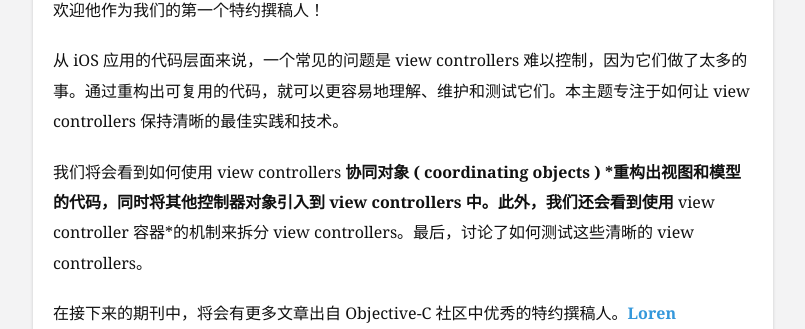
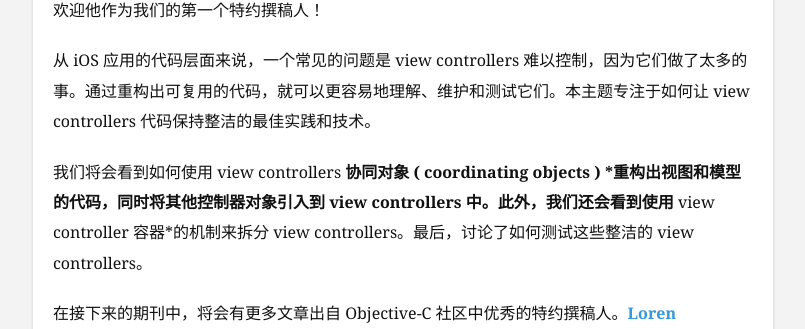
Before and after one commit to tang3w/tang3w.github.com, a Jekyll site: the page built from _posts/2013-10-21-介绍-objc.io.markdown, in a window 1280 px wide. Shown: the part 436-765 px from the top of the page, without its empty margins (237-1042 px from the left). Built offline with Jekyll 4.4.1, drawn with Linux system fonts in a browser that asks for light colours; Markdown is read by kramdown in place of the engine named in the settings; comment, search, counter and statistics services are not loaded.

Commit message:
Add a uncompleted post

```diff
--- a/_posts/2013-10-21-介绍-objc.io.markdown
+++ b/_posts/2013-10-21-介绍-objc.io.markdown
@@ -15,9 +15,9 @@ objc.io 由 [Chris Eidhof][1], [Daniel Eggert][2] 和 [Florian Kugler][3] 成立
 
 objc.io 每一期专注于某个特定的主题，包含多篇文章涵盖这个主题的各个方面。本期的主题是**更轻量的 View Controllers**，共有 4 篇文章，其中 3 篇来自创始团队，1 篇来自 [Ricki Gregersen][4]，欢迎他作为我们的第一个特约撰稿人！
 
-从 iOS 应用的代码层面来说，一个常见的问题是 view controllers 难以控制，因为它们做了太多的事。通过重构出可复用的代码，就可以更容易地理解、维护和测试它们。本主题专注于如何让 view controllers 保持清晰的最佳实践和技术。
+从 iOS 应用的代码层面来说，一个常见的问题是 view controllers 难以控制，因为它们做了太多的事。通过重构出可复用的代码，就可以更容易地理解、维护和测试它们。本主题专注于如何让 view controllers 代码保持整洁的最佳实践和技术。
 
-我们将会看到如何使用 view controllers *协同对象 ( coordinating objects ) *重构出视图和模型的代码，同时将其他控制器对象引入到 view controllers 中。此外，我们还会看到使用* view controller 容器*的机制来拆分 view controllers。最后，讨论了如何测试这些清晰的 view controllers。
+我们将会看到如何使用 view controllers *协同对象 ( coordinating objects ) *重构出视图和模型的代码，同时将其他控制器对象引入到 view controllers 中。此外，我们还会看到使用* view controller 容器*的机制来拆分 view controllers。最后，讨论了如何测试这些整洁的 view controllers。
 
 在接下来的期刊中，将会有更多文章出自 Objective-C 社区中优秀的特约撰稿人。[Loren Brichter][5]，[Peter Steinberger][6]，[Brent Simmons][7] 和 [Ole Begemann][8] 已经致力于今后的写作。如果你对某个主题有自己的看法，并且想将你的文章贡献给 objc.io，请邮件[联系我们][9]吧！
 
--- a/_posts/2013-10-22-更轻量的-view-controllers.markdown
+++ b/_posts/2013-10-22-更轻量的-view-controllers.markdown
@@ -3,7 +3,7 @@ layout: post
 title: "更轻量的 View Controllers"
 published: true
 categories:
-- true
+- translate
 - objc.io
 ---
 
@@ -182,7 +182,7 @@ self.tableView.dataSource = photosArrayDataSource;
 
 ### 总结
 
-我们已经看到用来创建更小巧的 view controllers 的技术。我们并不是想把这些技术应用到每一个角落，只是我们有一个目标：写可维护的代码。知道这些模式后，我们就更有可能把那些笨重的 view controllers 变得更清晰。
+我们已经看到用来创建更小巧的 view controllers 的技术。我们并不是想把这些技术应用到每一个角落，只是我们有一个目标：写可维护的代码。知道这些模式后，我们就更有可能把那些笨重的 view controllers 变得更整洁。
 
 ### 扩展阅读
 
```
Also changed, not shown: _posts/2013-10-23-整理-table-view-的代码.markdown (added, +90 -0 lines).
